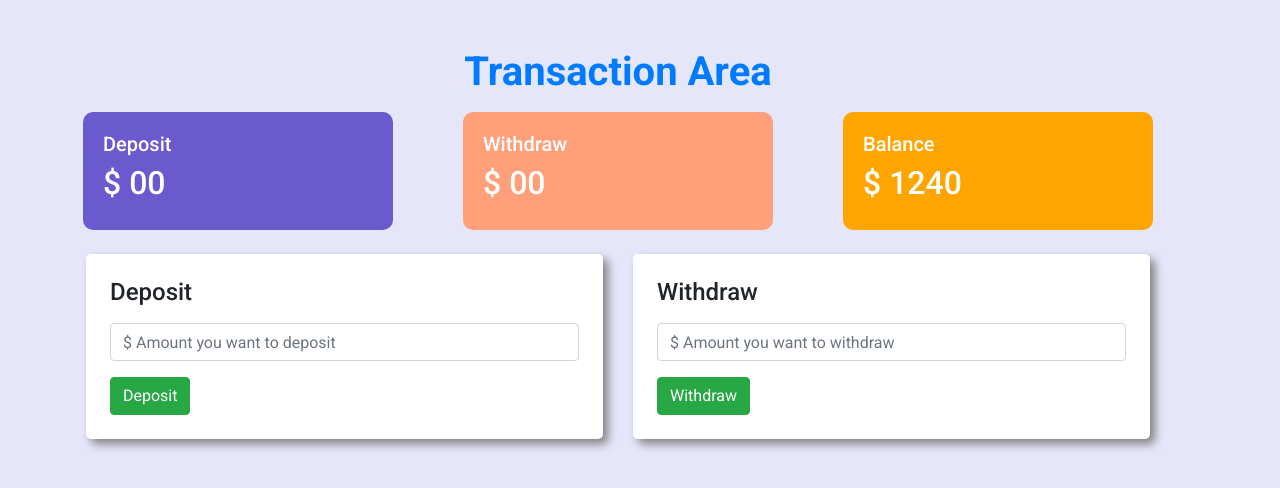
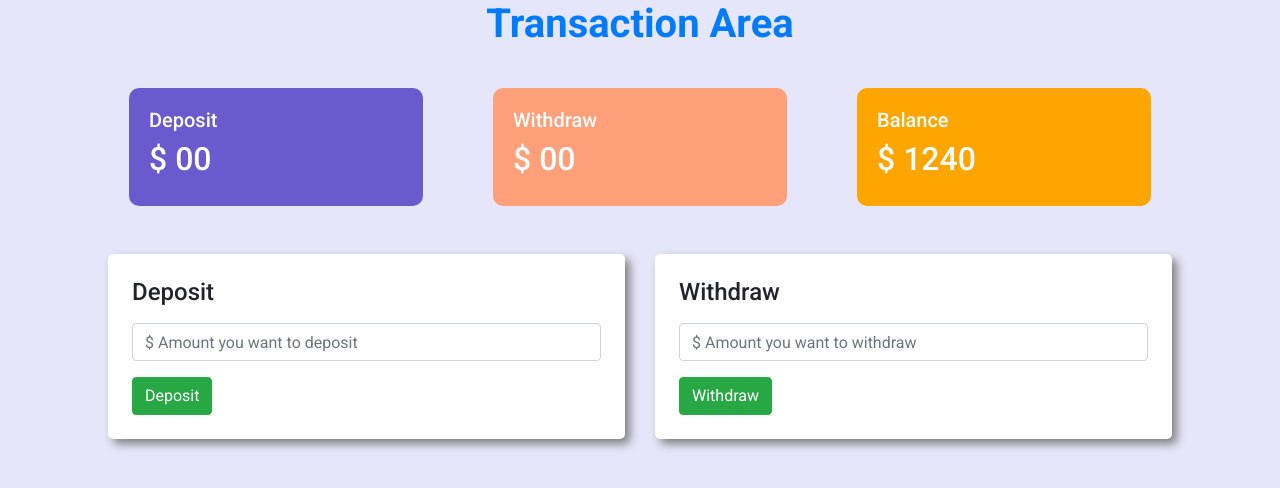
Before and after one commit to KawserSheikh/SK-Bank, a plain HTML site: page index.html in a window 1280 px wide. Both pictures are taken after a click on the button "Enter". Drawn offline with nearby package versions, Linux system fonts and the light colour scheme.

Commit message:
update 2

```diff
--- a/index.html
+++ b/index.html
@@ -8,7 +8,7 @@
     <link href="https://fonts.googleapis.com/css2?family=Roboto:wght@300;400;500;700&display=swap" rel="stylesheet">
     <link rel="stylesheet" href="style.css">
 </head>
-<body class="">
+<body>
     <div id="login-area">
         <div class="container">
             <h1 class="text-center font-weight-bold text-primary m-5 heading">Welcom to SK Bank</h1>
@@ -21,9 +21,9 @@
         </div>
     </div>
     <div id="transaction-area">
-        <div class="container m-5">
+        <div class="container">
             <h1 class="text-center font-weight-bold text-primary mb-3">Transaction Area</h1>
-            <div class="row ">
+            <div class="row p-4">
                 <div class="col-lg-4 col-sm-12">
                     <div class="deposit status">
                         <h5>Deposit</h5>
```
